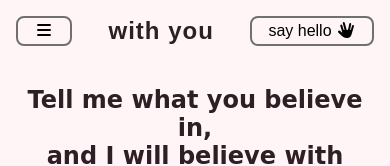
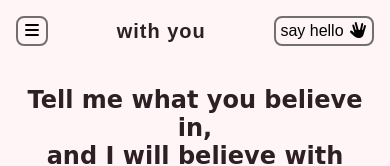
Before and after one commit to nonadalf/withyou, a plain HTML site: page index.html in a window 390 px wide. Shown: the top 166 px of the page. Drawn offline with Linux system fonts and the light colour scheme; a web font is replaced by a local one.

Commit message:
Update style.css

```diff
--- a/style.css
+++ b/style.css
@@ -292,3 +292,18 @@ cursor:pointer;
 font-size:var(--text-sm);
 
 }
+@media (max-width:600px){
+
+header .rightSide button span{
+display:none;
+}
+
+header button{
+padding:var(--space-xs);
+}
+
+header .midl h1{
+font-size:var(--text-lg);
+}
+
+}
```
